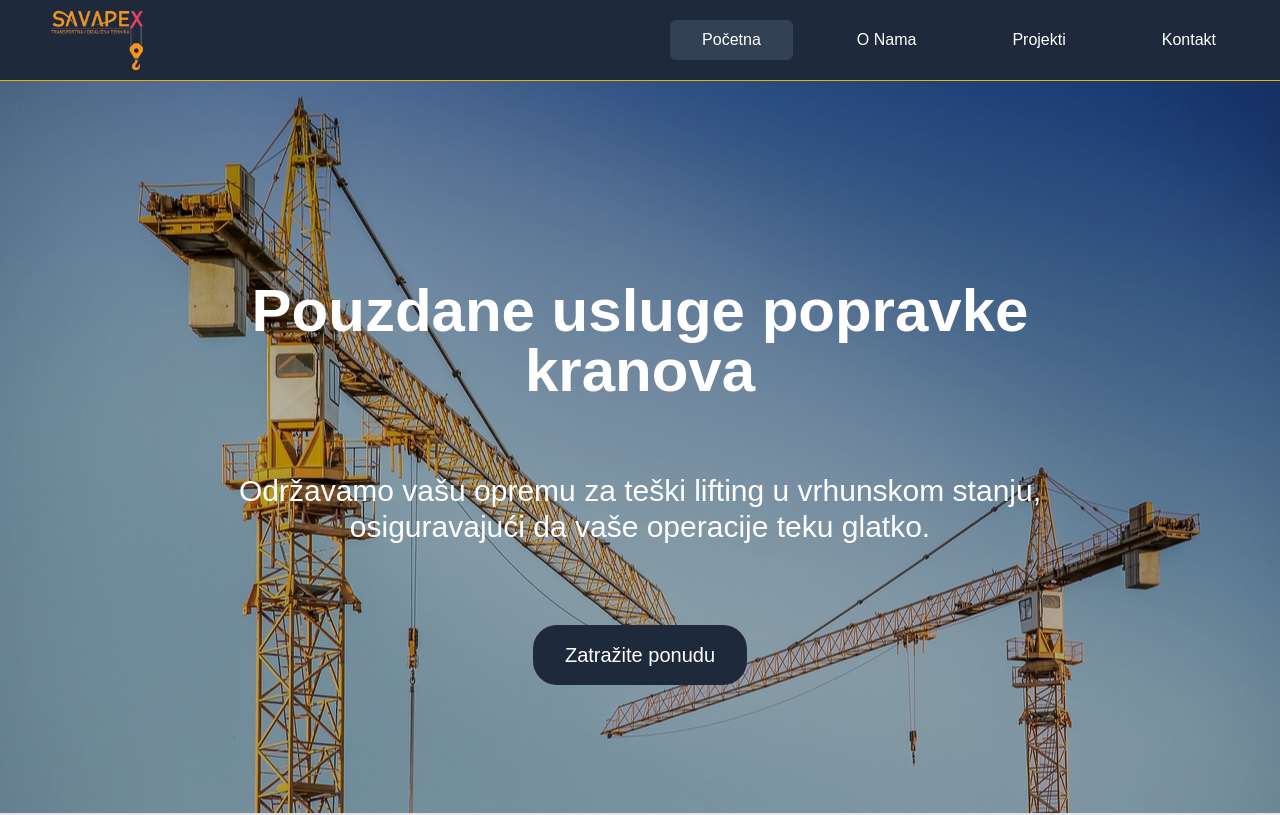
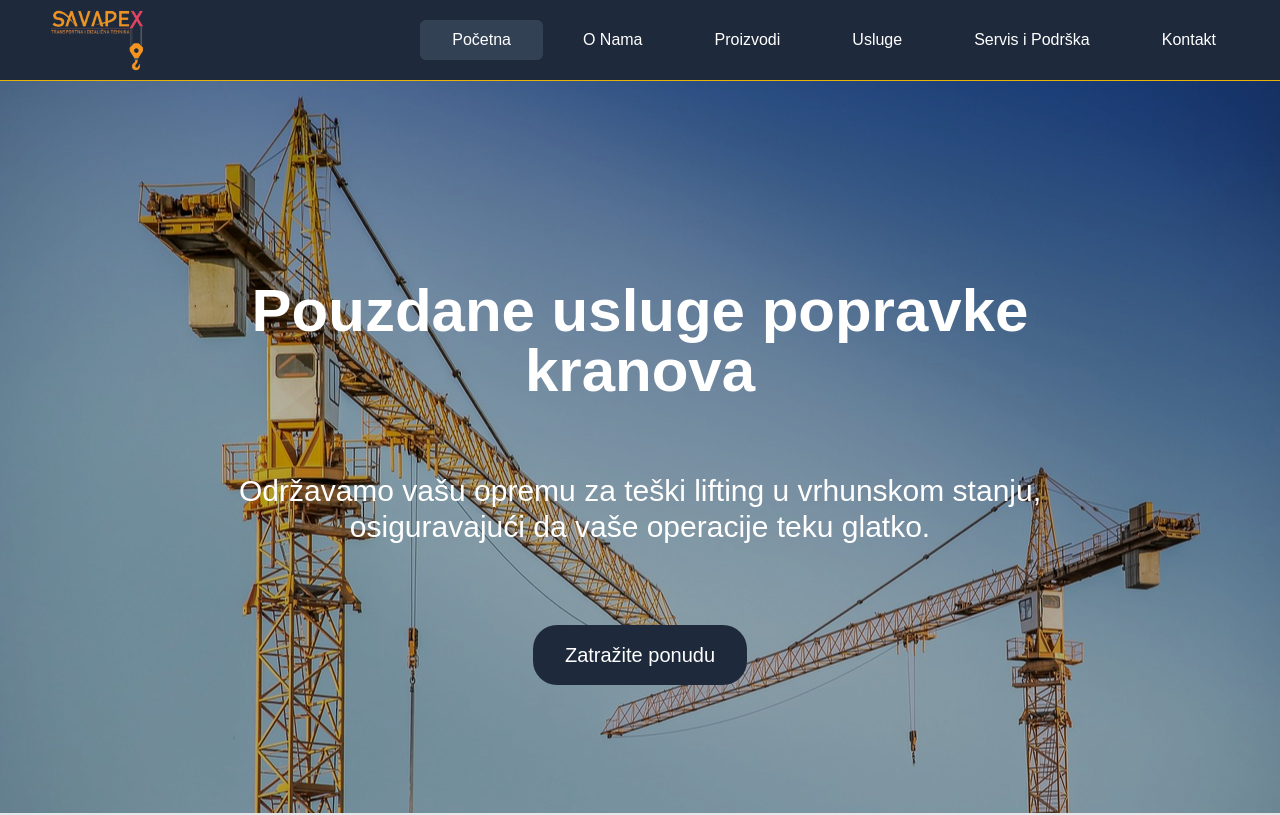
Before and after one commit to BaneVredniMrav/savapex, a Vue app: page / in a window 1280 px wide. Shown: the top 815 px of the page. Built offline with nearby package versions, Linux system fonts and the light colour scheme.

Commit message:
navbar update

```diff
--- a/src/components/Navbar.vue
+++ b/src/components/Navbar.vue
@@ -31,7 +31,7 @@ const toggleMobileMenu = () => {
         </div>
 
         <!-- Mobile Hamburger Button -->
-        <div class="md:hidden flex items-center">
+        <div class="lg:hidden flex items-center">
           <button
             @click="toggleMobileMenu"
             class="text-white hover:bg-slate-600 p-2 rounded-md"
@@ -44,8 +44,8 @@ const toggleMobileMenu = () => {
         </div>
 
         <!-- Desktop Menu -->
-        <div class="hidden md:flex md:ml-auto">
-          <div class="flex space-x-8">
+        <div class="hidden lg:flex lg:ml-auto">
+          <div class="flex space-x-2">
             <RouterLink
               to="/"
               :class="[
@@ -73,9 +73,9 @@ const toggleMobileMenu = () => {
               >O Nama</RouterLink
             >
             <RouterLink
-              to="/references"
+              to="/products"
               :class="[
-                isActiveLink('/projects')
+                isActiveLink('/products')
                   ? 'bg-slate-700'
                   : 'hover:bg-slate-600 hover:text-white',
                 'text-white',
@@ -83,7 +83,33 @@ const toggleMobileMenu = () => {
                 'py-2',
                 'rounded-md',
               ]"
-              >Projekti</RouterLink
+              >Proizvodi</RouterLink
+            >
+            <RouterLink
+              to="/services"
+              :class="[
+                isActiveLink('/services')
+                  ? 'bg-slate-700'
+                  : 'hover:bg-slate-600 hover:text-white',
+                'text-white',
+                'px-8',
+                'py-2',
+                'rounded-md',
+              ]"
+              >Usluge</RouterLink
+            >
+            <RouterLink
+              to="/service-and-support"
+              :class="[
+                isActiveLink('/service-and-support')
+                  ? 'bg-slate-700'
+                  : 'hover:bg-slate-600 hover:text-white',
+                'text-white',
+                'px-8',
+                'py-2',
+                'rounded-md',
+              ]"
+              >Servis i Podrška</RouterLink
             >
             <RouterLink
               to="/contact-us"
@@ -103,7 +129,7 @@ const toggleMobileMenu = () => {
       </div>
 
       <!-- Mobile Menu -->
-      <div v-if="isMobileMenuOpen" class="md:hidden">
+      <div v-if="isMobileMenuOpen" class="lg:hidden">
         <div class="flex flex-col items-center space-y-4 py-4">
           <a
             href="tel:+1234567890"
@@ -138,9 +164,9 @@ const toggleMobileMenu = () => {
               >O Nama</RouterLink
             >
             <RouterLink
-            to="/references"
+              to="/products"
               :class="[
-              isActiveLink('/projects')
+                isActiveLink('/products')
                   ? 'bg-slate-700'
                   : 'hover:bg-slate-600 hover:text-white',
                 'text-white',
@@ -148,7 +174,33 @@ const toggleMobileMenu = () => {
                 'py-2',
                 'rounded-md',
               ]"
-            >Projekti</RouterLink
+              >Proizvodi</RouterLink
+            >
+            <RouterLink
+              to="/services"
+              :class="[
+                isActiveLink('/services')
+                  ? 'bg-slate-700'
+                  : 'hover:bg-slate-600 hover:text-white',
+                'text-white',
+                'px-8',
+                'py-2',
+                'rounded-md',
+              ]"
+              >Usluge</RouterLink
+            >
+            <RouterLink
+              to="/service-and-support"
+              :class="[
+                isActiveLink('/service-and-support')
+                  ? 'bg-slate-700'
+                  : 'hover:bg-slate-600 hover:text-white',
+                'text-white',
+                'px-8',
+                'py-2',
+                'rounded-md',
+              ]"
+              >Servis i Podrška</RouterLink
             >
             <RouterLink
               to="/contact-us"
--- a/src/router/index.js
+++ b/src/router/index.js
@@ -18,9 +18,18 @@ const router = createRouter({
       component: AboutUsView,
     },
     {
-      path: "/projects",
-      name: "projects",
+      path: "/products",
+      name: "products",
       component: HomeView,
+    },
+    {
+      path: "/services",
+      name: "services",
+      component: ContactUsView,
+    },    {
+      path: "/service-and-support",
+      name: "service-and-support",
+      component: ContactUsView,
     },
     {
       path: "/contact-us",
```
Also changed, not shown: 3 other files (tests, documents, lock files or other folders). Lines whose indentation alone changed are shown as unchanged.
